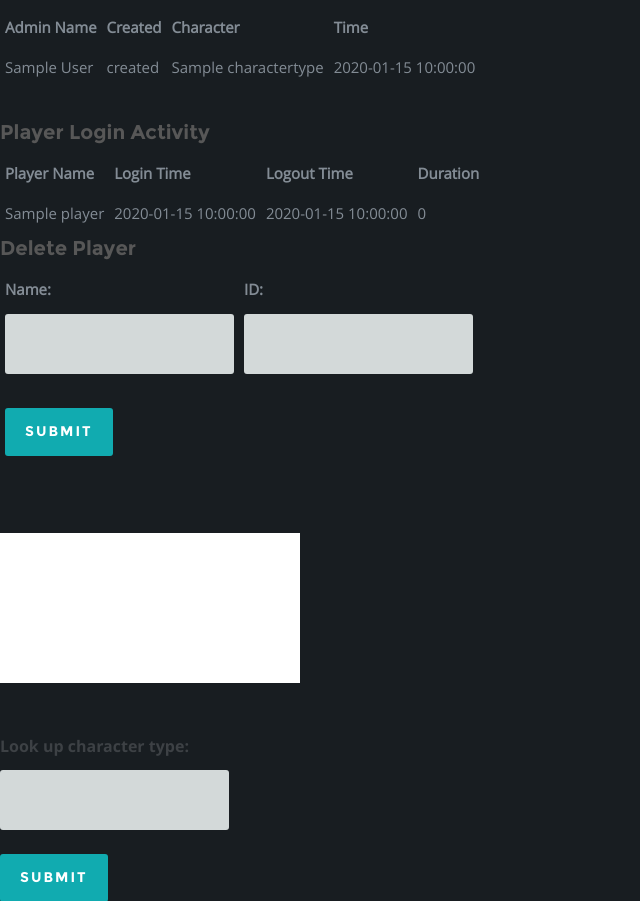
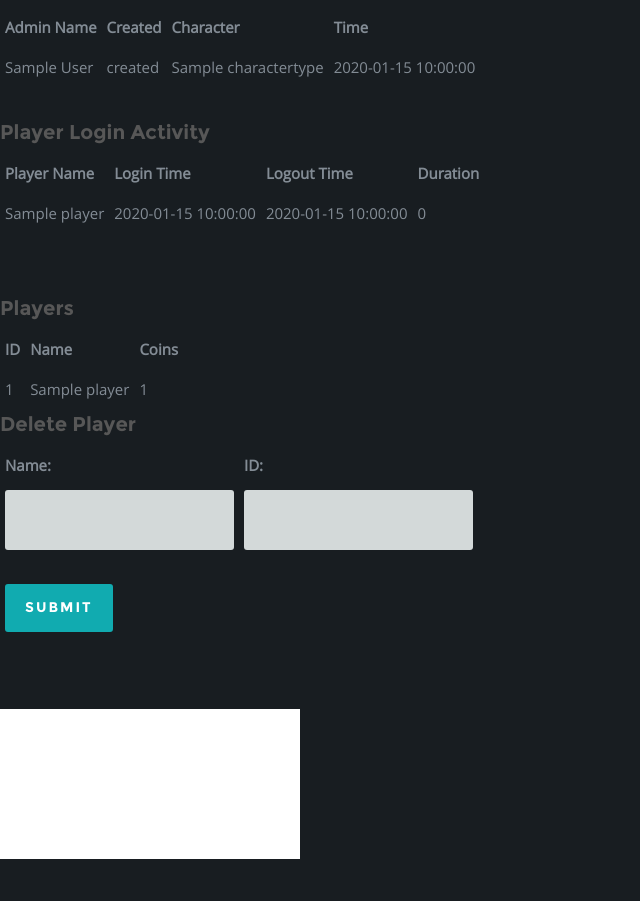
Before and after one commit to hanskurn/TheBestGameEver, a PHP site: page /TheBestGameEver/adminview.php in a window 1280 px wide. Shown: the part 1163-2064 px from the top of the page, without its empty margins (0-640 px from the left). Run offline with PHP 8.4, Linux system fonts and the light colour scheme; the visitor is signed in with stand-in values (Sample User, id 1); tables that the repository leaves empty or names only in its code hold one stand-in row (values such as "Sample post"); some libraries are stand-ins or nearby versions.

Commit message:
last commit before merging with final master

```diff
--- a/adminview.php
+++ b/adminview.php
@@ -9,7 +9,7 @@
     //connect to DB
     $servername = "localhost";
     $username = "root";
-    $password = "DevonEdwards";
+    $password = "Devonedwards";
     $db = "thebestgameever";
 
     // Create connection
@@ -146,7 +146,30 @@ while ($row = mysqli_fetch_array($result)) {
     echo "<td>" . $row['duration'] . "</td>";
     echo "</tr>";
 }
-echo "</table>";
+
+echo "</table>
+
+<br>
+<br>
+<h4>Players</h4>";
+$result0 = mysqli_query($conn, "SELECT idplayers AS id, name, coins FROM TheBestGameEver.players");
+
+echo "<table>
+
+<tr>
+<th>ID</th>
+<th>Name</th>
+<th>Coins</th>
+</tr>";
+while($row = mysqli_fetch_array($result0)){
+    echo "<tr>";
+    echo "<td>" . $row['id'] . "</td>";
+    echo "<td>" . $row['name'] . "</td>";
+    echo "<td>" . $row['coins'] . "</td>";
+
+    echo "</tr>";
+}
+echo"</table>";
 
 
 
--- a/login.php
+++ b/login.php
@@ -7,7 +7,7 @@
     }
     $servername = "localhost";
     $username = "root";
-    $password = "DevonEdwards";
+    $password = "Devonedwards";
     $dbname = "thebestgameever";
 
     // Create connection
@@ -37,7 +37,7 @@
 </tr>
 <tr>
 <td><input type="text" name="email"></td>
-<td><input type="text" name="password"></td>
+<td><input type="password" name="password"></td>
 </tr>
 <tr>
 <td colspan="2"><input type="submit" value="Login"></td>
--- a/login_state.php
+++ b/login_state.php
@@ -8,7 +8,7 @@
 <?php
     $servername = "localhost";
     $username = "root";
-    $password = "DevonEdwards";
+    $password = "Devonedwards";
     $dbname = "TheBestGameEver";
 
     // Create connection
@@ -62,7 +62,7 @@
         session_start();
         $_SESSION['id'] = $id;
         $_SESSION['error'] = "";
-        header('Location: http://localhost/TheBestGameEver/adminview.php');
+        header('Location: http://localhost/adminview.php');
     }
     ?>
 </body>
--- a/php/deletePlayer.php
+++ b/php/deletePlayer.php
@@ -2,7 +2,7 @@
 
 $servername = "localhost";
 $username = "root";
-$password = "DevonEdwards";
+$password = "Devonedwards";
 $db = "thebestgameever";
 
 $playername = $_POST['playerName'];
```
